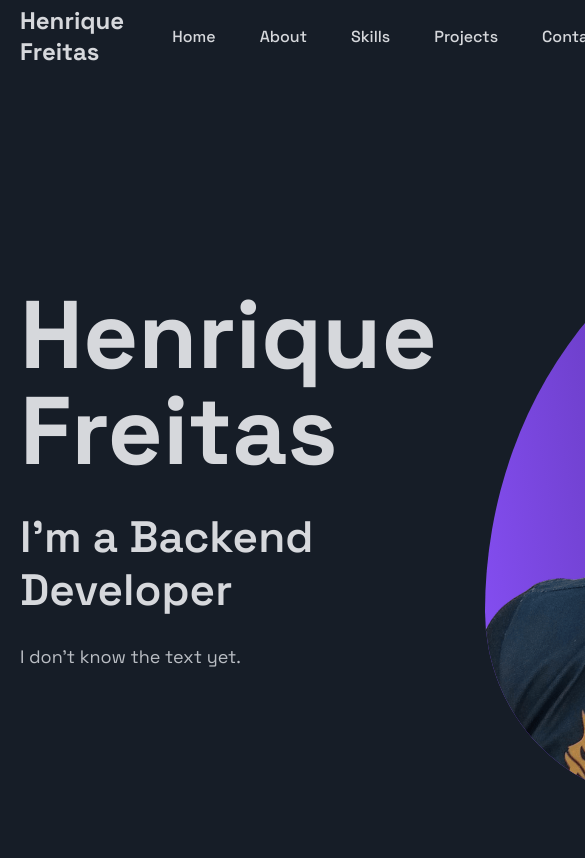
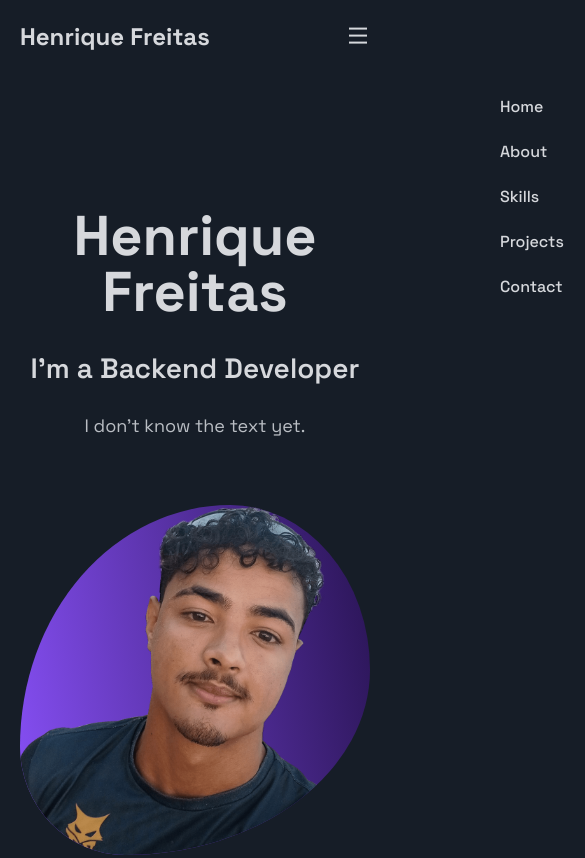
Before and after one commit to louishb7/portfolio-site, a website: page index.html in a window 390 px wide. Shown: the top 858 px of the page, 585 px wide, since content can reach past the window. Drawn offline with nearby package versions, Linux system fonts and the light colour scheme.

Commit message:
feat: add responsive mobile navigation

```diff
--- a/assets/css/styles.css
+++ b/assets/css/styles.css
@@ -189,6 +189,11 @@ img {
   color: var(--first-color);
 }
 
+.nav-toggle,
+.nav-close {
+  display: none;
+}
+
 /*=============== MAIN ===============*/
 
 /*=============== HOME ===============*/
@@ -254,3 +259,115 @@ img {
   background-size: 0% 100%;
   background-repeat: no-repeat;
 }
+
+.contact:empty {
+  padding-block: 0;
+}
+
+/*=============== BREAKPOINTS ===============*/
+@media screen and (max-width: 1024px) {
+  .home-container {
+    grid-template-columns: minmax(0, 1fr) minmax(0, 22rem) max-content;
+    column-gap: 2rem;
+  }
+
+  .home-img-wrapper {
+    width: 100%;
+  }
+
+  .home-title {
+    font-size: 5rem;
+  }
+}
+
+@media screen and (max-width: 768px) {
+  .nav-toggle,
+  .nav-close {
+    display: inline-flex;
+    color: var(--title-color);
+    cursor: pointer;
+    font-size: 1.5rem;
+  }
+
+  .nav-toggle {
+    margin-left: auto;
+  }
+
+  .nav-menu {
+    position: fixed;
+    top: 0;
+    right: -100%;
+    width: min(20rem, 80vw);
+    height: 100dvh;
+    padding: 6rem 2rem 2rem;
+    background-color: var(--body-color);
+    transition: right 0.3s;
+  }
+
+  .nav-list {
+    flex-direction: column;
+    row-gap: 2rem;
+  }
+
+  .nav-close {
+    position: absolute;
+    top: 1.5rem;
+    right: 1.5rem;
+  }
+
+  .show-menu {
+    right: 0;
+  }
+
+  .home-container {
+    grid-template-columns: 1fr;
+    row-gap: 2rem;
+    padding-top: 8rem;
+  }
+
+  .home-data {
+    text-align: center;
+  }
+
+  .home-img-wrapper {
+    max-width: 30rem;
+    margin-inline: auto;
+  }
+
+  .home-social {
+    display: flex;
+    justify-content: center;
+    column-gap: 1.5rem;
+  }
+
+  .about-description {
+    font-size: var(--h3-font-size);
+  }
+
+  .section-title {
+    font-size: var(--h2-font-size);
+    margin-bottom: 3rem;
+  }
+}
+
+@media screen and (max-width: 460px) {
+  .section {
+    padding-block: 5rem 3rem;
+  }
+
+  .nav-list {
+    row-gap: 1.5rem;
+  }
+
+  .home-title {
+    font-size: 3.5rem;
+  }
+
+  .home-job {
+    font-size: 1.75rem;
+  }
+
+  .home-img-wrapper {
+    max-width: 22rem;
+  }
+}
--- a/assets/js/main.js
+++ b/assets/js/main.js
@@ -1,3 +1,23 @@
+const navMenu = document.getElementById("nav-menu");
+const navToggle = document.querySelector(".nav-toggle");
+const navClose = document.querySelector(".nav-close");
+const navLinks = document.querySelectorAll(".nav-link");
+
+function setMenuState(isOpen) {
+  if (!navMenu || !navToggle) return;
+
+  navMenu.classList.toggle("show-menu", isOpen);
+  navToggle.setAttribute("aria-expanded", String(isOpen));
+}
+
+if (navMenu && navToggle) {
+  navToggle.addEventListener("click", () => setMenuState(true));
+  navClose?.addEventListener("click", () => setMenuState(false));
+  navLinks.forEach((link) => {
+    link.addEventListener("click", () => setMenuState(false));
+  });
+}
+
 /*==================== SCROLL ABOUT ANIMATION ====================*/
 gsap.registerPlugin(ScrollTrigger);
 
--- a/index.html
+++ b/index.html
@@ -21,7 +21,7 @@
       <nav class="nav container">
         <a href="#home" class="nav-logo">Henrique Freitas</a>
 
-        <div class="nav-menu">
+        <div class="nav-menu" id="nav-menu">
           <ul class="nav-list">
             <li class="nav-item">
               <a href="#home" class="nav-link">Home</a>
@@ -39,7 +39,21 @@
               <a href="#contact" class="nav-link">Contact</a>
             </li>
           </ul>
+
+          <button class="nav-close" type="button" aria-label="Close menu">
+            <i class="ri-close-line" aria-hidden="true"></i>
+          </button>
         </div>
+
+        <button
+          class="nav-toggle"
+          type="button"
+          aria-label="Open menu"
+          aria-controls="nav-menu"
+          aria-expanded="false"
+        >
+          <i class="ri-menu-line" aria-hidden="true"></i>
+        </button>
       </nav>
     </header>
 
```
